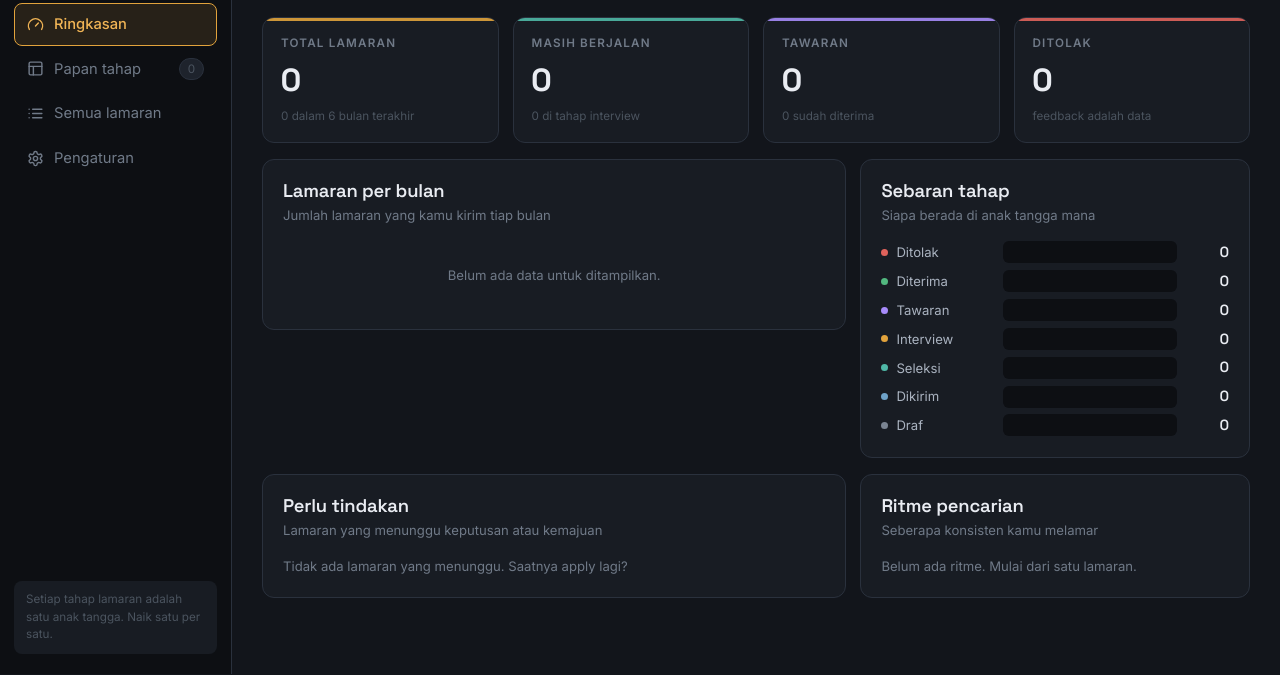
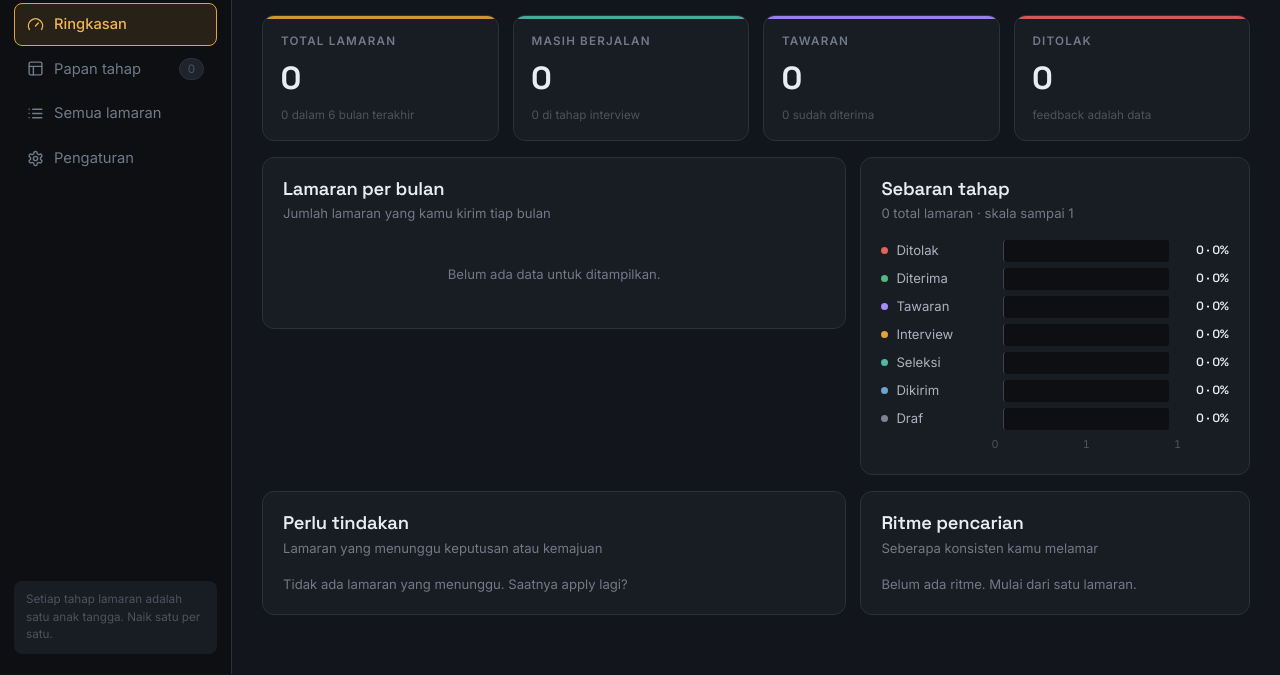
Before and after one commit to Hernandizz/To-Doin, a website built with Vite: page index.html in a window 1280 px wide. Shown: the part 126-801 px from the top of the page. Built offline with nearby package versions, Linux system fonts and the light colour scheme.

Commit message:
fix: there's bug in chart that doesn't count a number

```diff
--- a/src/components/appDrawer.js
+++ b/src/components/appDrawer.js
@@ -32,6 +32,8 @@ export function openDrawer(id) {
   overlay.addEventListener('mousedown', (e) => e.target === overlay && closeDrawer());
   document.addEventListener('keydown', onKey);
   handlers.push(subscribe(render));
+
+  current = { overlay, onKey, handlers };
 
   function render() {
     const app = getApp(id);
--- a/src/css/app.css
+++ b/src/css/app.css
@@ -142,12 +142,6 @@
   font-weight: 600;
 }
 
-.topbar .sub {
-  color: var(--text-muted);
-  font-size: var(--fs-sm);
-  margin-top: 4px;
-}
-
 /* ---------- dashboard ---------- */
 
 .kpi-grid {
@@ -222,45 +216,57 @@
   margin-bottom: 16px;
 }
 
-/* funnel */
-.stairs {
+/* stage distribution */
+.stage-chart {
   display: flex;
   flex-direction: column-reverse;
   gap: 6px;
 }
 
-.stair {
+.stage-chart__scale {
+  display: flex;
+  justify-content: space-between;
+  margin: 0 48px 2px 110px;
+  color: var(--text-faint);
+  font-size: .68rem;
+  font-variant-numeric: tabular-nums;
+}
+
+.stage-row {
   display: flex;
   align-items: center;
   gap: 12px;
 }
 
-.stair__bar {
+.stage-row__track {
   flex: 1;
   height: 22px;
   background: var(--bg-deep);
-  border-radius: 6px;
+  border-left: 1px solid var(--border-strong);
+  border-radius: 3px;
   overflow: hidden;
 }
 
-.stair__fill {
+.stage-row__bar {
   height: 100%;
-  border-radius: 6px;
-  background: var(--stair-color, var(--accent));
-  opacity: 0.85;
-  min-width: 2px;
+  display: block;
+  border-radius: 0 3px 3px 0;
+  background: var(--stage-color, var(--accent));
+  opacity: 0.9;
   transition: width 0.5s var(--ease);
 }
 
-.stair__count {
-  width: 40px;
+.stage-row__value {
+  width: 48px;
   text-align: right;
   font-family: var(--font-display);
   font-weight: 600;
   font-variant-numeric: tabular-nums;
+  font-size: .75rem;
+  white-space: nowrap;
 }
 
-.stair__name {
+.stage-row__name {
   width: 110px;
   font-size: var(--fs-sm);
   color: var(--text-soft);
--- a/src/views/dashboard.js
+++ b/src/views/dashboard.js
@@ -81,23 +81,28 @@ export function renderDashboard(onOpen) {
         h('div', { class: 'kpi__value' }, k.value.toString()),
         h('div', { class: 'kpi__note' }, k.note || ''))));
 
-  // ---- Funnel (tangga tahap) ----
+  // ---- Distribusi tahap ----
   const funnel = h('div', { class: 'panel' },
     h('h2', {}, 'Sebaran tahap'),
-    h('div', { class: 'panel__sub' }, 'Siapa berada di anak tangga mana'),
-    h('div', { class: 'stairs' },
+    h('div', { class: 'panel__sub' }, `${apps.length} total lamaran · skala sampai ${max}`),
+    h('div', { class: 'stage-chart', role: 'img', 'aria-label': 'Distribusi lamaran berdasarkan tahap' },
+      h('div', { class: 'stage-chart__scale', 'aria-hidden': 'true' },
+        h('span', {}, '0'),
+        h('span', {}, Math.ceil(max / 2)),
+        h('span', {}, max)),
       STAGES.map((s) => {
-        const idx = STAGES.findIndex((x) => x.key === s.key);
-        return h('div', { class: 'stair', style: 'animation:rise .3s ease both;' },
-          h('span', { class: 'stair__name' },
+        const value = counts[s.key];
+        const percentage = apps.length ? Math.round((value / apps.length) * 100) : 0;
+        return h('div', { class: 'stage-row', style: 'animation:rise .3s ease both;' },
+          h('span', { class: 'stage-row__name' },
             h('span', { class: 'dot', style: `background:${s.color};` }),
             s.label),
-          h('span', { class: 'stair__bar' },
+          h('span', { class: 'stage-row__track' },
             h('span', {
-              class: 'stair__fill',
-              style: `--stair-color:${s.color}; width:${counts[s.key] ? (counts[s.key] / max) * 100 : 2}%;`,
+              class: 'stage-row__bar',
+              style: `--stage-color:${s.color}; width:${value ? (value / max) * 100 : 0}%;`,
             })),
-          h('span', { class: 'stair__count tabular' }, counts[s.key]));
+          h('span', { class: 'stage-row__value tabular' }, `${value} · ${percentage}%`));
       })));
 
   // ---- 6 bulan terakhir (bar chart) ----
```
Also changed, not shown: dist/index.html.
